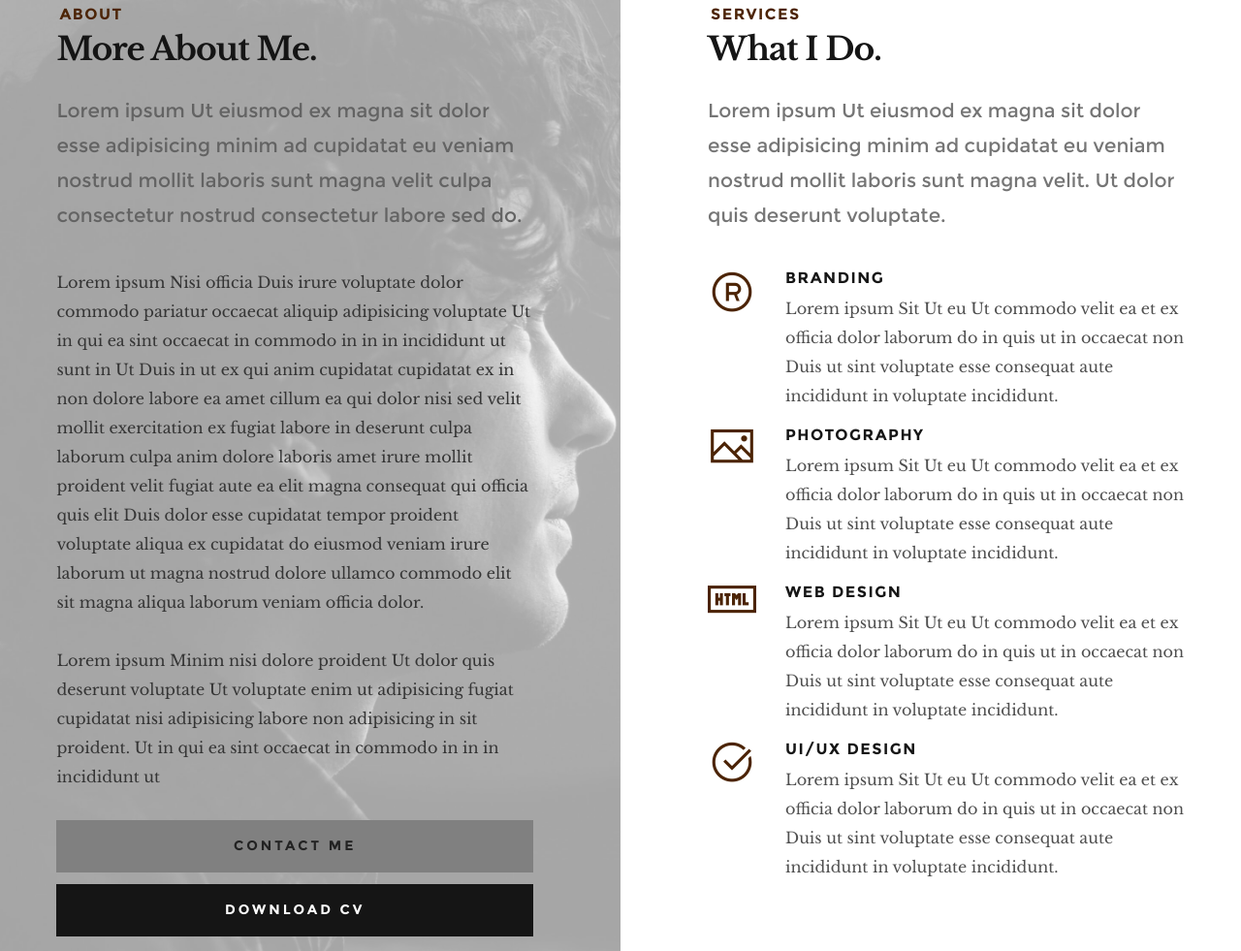
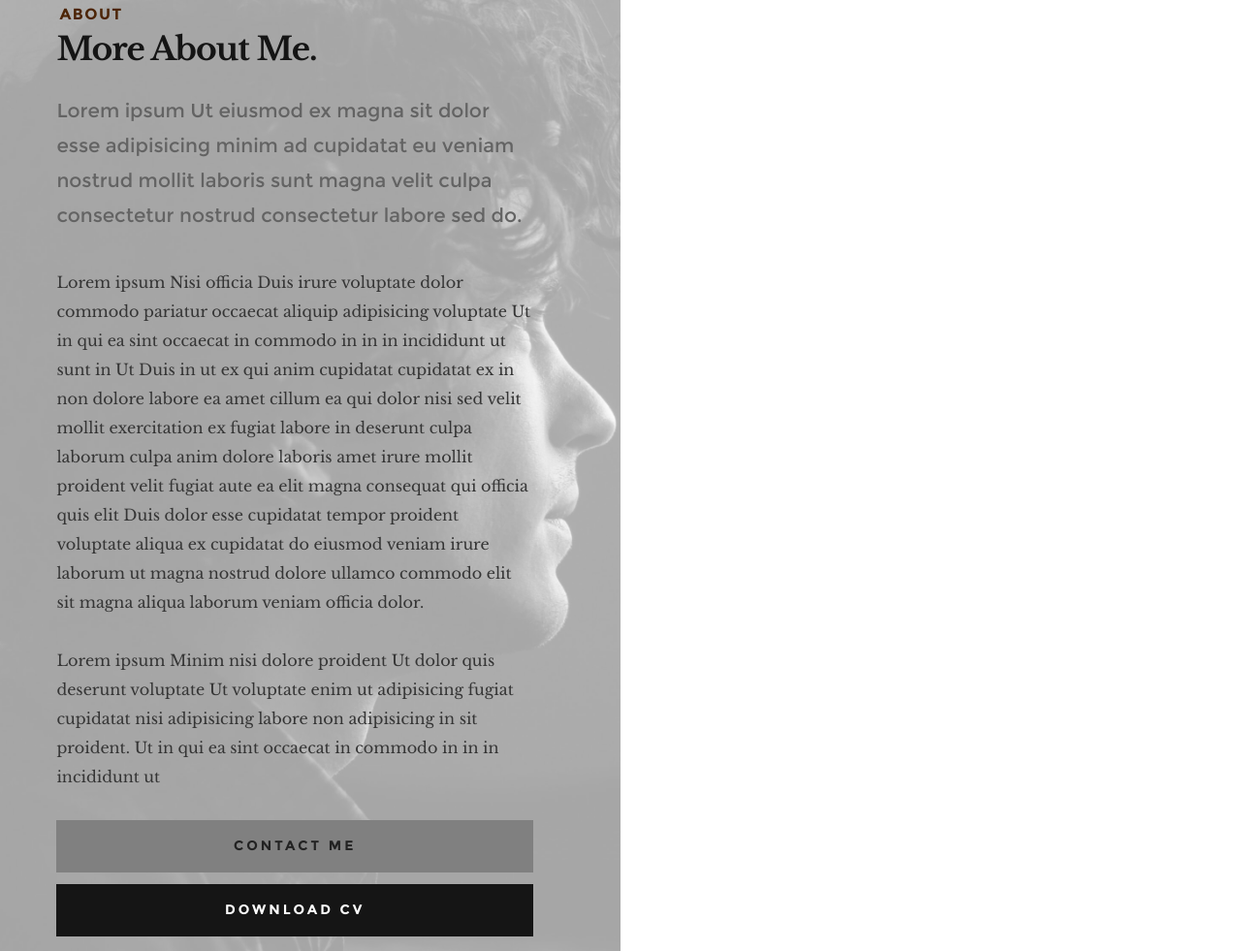
Before and after one commit to NTariman/Tariman_TLE_10, a plain HTML site: page index.html in a window 1280 px wide. Shown: the part 909-1890 px from the top of the page at 97% size. Drawn offline with Linux system fonts and the light colour scheme; files whose address does not match are found by name.

Commit message:
Removed About Services

```diff
--- a/index.html
+++ b/index.html
@@ -159,59 +159,8 @@
 
    		</div> <!-- end about-profile  -->
 
-   		<div class="about-services">
 
-				<div class="intro">
-	   			<h3 class="animate-this">Services</h3>
-	   			<h1 class="animate-this">What I Do.</h1>
 
-	   			<p class="lead animate-this">Lorem ipsum Ut eiusmod ex magna sit dolor esse adipisicing minim ad cupidatat eu veniam nostrud mollit laboris sunt magna velit. Ut dolor quis deserunt voluptate.</p>
-   			</div>
-
-   			<ul class="services">
-   				<li class="item-branding animate-this">
-   					<div class="icon-wrap">
-   						<i class="icon-RegisteredTrademark"></i>
-   					</div>
-   					<div class="service-item">
-   						<h4>Branding</h4>
-   						<p>Lorem ipsum Sit Ut eu Ut commodo velit ea et ex officia dolor laborum do in quis ut in occaecat non Duis ut sint voluptate esse consequat aute incididunt in voluptate incididunt.
-   						</p>
-   					</div>
-   				</li>
-   				<li class="item-photography animate-this">
-   					<div class="icon-wrap">
-   						<i class="icon-Picture"></i>
-   					</div>
-   					<div class="service-item">
-   						<h4>Photography</h4>
-   						<p>Lorem ipsum Sit Ut eu Ut commodo velit ea et ex officia dolor laborum do in quis ut in occaecat non Duis ut sint voluptate esse consequat aute incididunt in voluptate incididunt.
-   						</p>
-   					</div>
-   				</li>
-   				<li class="item-webdesign animate-this">
-   					<div class="icon-wrap">
-   						<i class="icon-HTML"></i>
-   					</div>
-   					<div class="service-item">
-   						<h4>Web Design</h4>
-   						<p>Lorem ipsum Sit Ut eu Ut commodo velit ea et ex officia dolor laborum do in quis ut in occaecat non Duis ut sint voluptate esse consequat aute incididunt in voluptate incididunt.
-   						</p>
-   					</div>
-   				</li>
-   				<li class="item-uiux animate-this">
-   					<div class="icon-wrap">
-   						<i class="icon-Checked"></i>
-   					</div>
-   					<div class="service-item">
-   						<h4>UI/UX Design</h4>
-   						<p>Lorem ipsum Sit Ut eu Ut commodo velit ea et ex officia dolor laborum do in quis ut in occaecat non Duis ut sint voluptate esse consequat aute incididunt in voluptate incididunt.
-   						</p>
-   					</div>
-   				</li>
-   			</ul>
-
-   		</div> <!-- end about-services  -->
 
    	</div> <!-- end about-wrap  -->
 
@@ -412,10 +361,10 @@
 
 		<div class="row narrow section-intro">
    		<div class="col-twelve">
-   			<h3 class="animate-this">Contact</h3>
-   			<h1 class="animate-this">I'm Available for Freelance Work. Feel Free to Contact Me.</h1>
+   			<h3 class="animate-this">Contact for Services</h3>
+   			<h1 class="animate-this">Im Available</h1>
 
-   			<p class="lead animate-this">Lorem ipsum Do commodo in proident enim in dolor cupidatat adipisicing dolore officia nisi aliqua incididunt Ut veniam lorem ipsum Consectetur ut in in eu do.</p>
+   			<p class="lead animate-this">In Malayan Colleges Mindanao</p>
    		</div>
    	</div> <!-- end section-intro -->
 
```
